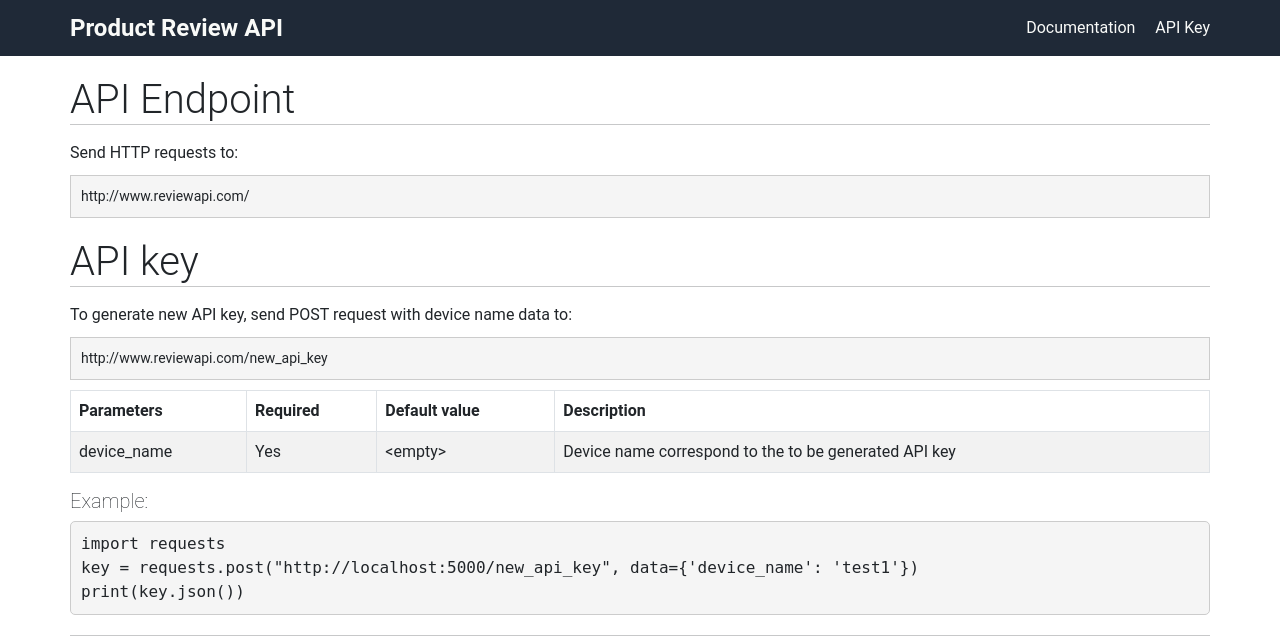
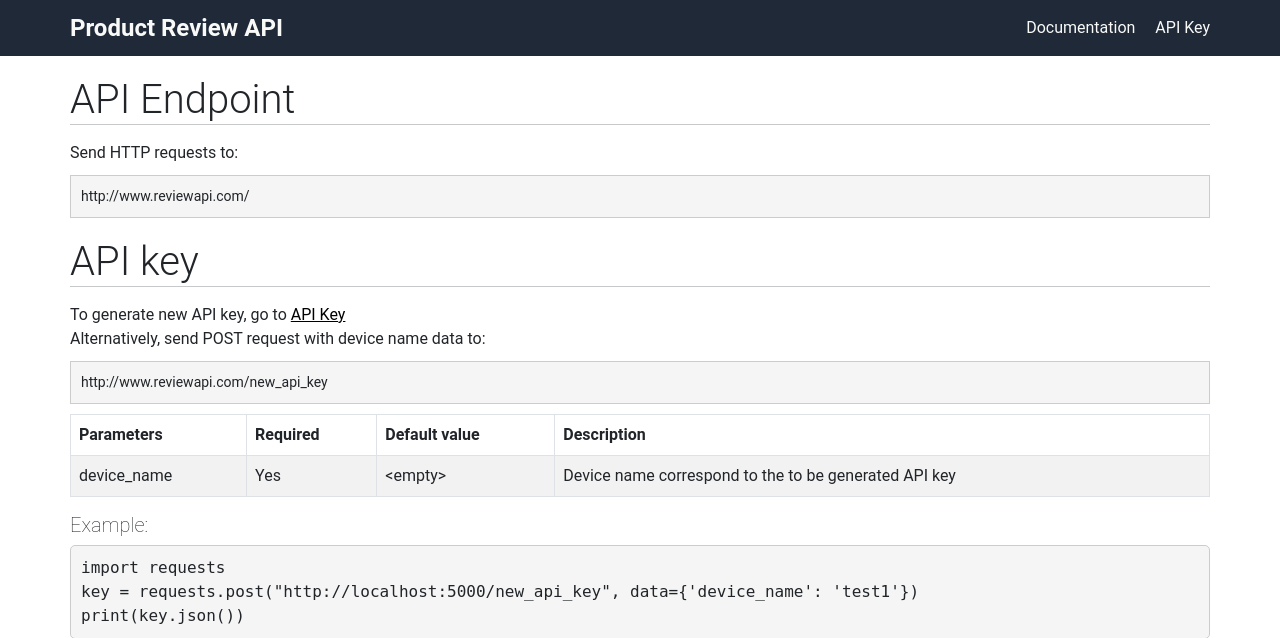
Before and after one commit to scinerd68/ProductReviewAPI, a Flask app: page /doc in a window 1280 px wide. Shown: the top 638 px of the page. Run offline with Flask 2, Linux system fonts and the light colour scheme.

Commit message:
Add warning to generate API key and add link to generate API key to doc

```diff
--- a/app.py
+++ b/app.py
@@ -1,3 +1,4 @@
+from logging import warning
 from flask import Flask, render_template, request
 from flask_restful import Resource, Api
 from scrape.LazadaScraping import scrape_lazada, scrape_lazada_by_product
@@ -39,15 +40,15 @@ def api_key():
     if request.method == 'POST':
         device_name = request.form.get('device_name')
         if DeviceModel.find_by_name(device_name=device_name):
-            return {'message': f'A device with name {device_name} already exists.'}, 400
+            return render_template('generate_key.html', warning="Device name already existed! Please choose another name.")
 
         new_device = DeviceModel(
             device_name=device_name,
         )
         new_device.save_to_db()
         api_key = new_device.device_key
-        return render_template('generate_key.html', key=api_key)
-    return render_template('generate_key.html', key=None)
+        return render_template('generate_key.html', key=api_key, warning=None)
+    return render_template('generate_key.html', key=None, warning=None)
 
 
 def get_cache_path(type, query, site):
--- a/static/style2.css
+++ b/static/style2.css
@@ -87,3 +87,8 @@ h2 {
     padding: 10px;
     margin-bottom: 20px;
 }
+
+#doc-link {
+    color: black;
+    text-decoration: underline;
+}
--- a/templates/documentation.html
+++ b/templates/documentation.html
@@ -28,7 +28,8 @@
     <!-- API key -->
     <h1>API key</h1>
     <hr>
-    <div>To generate new API key, send POST request with device name data to:</div>
+    <div>To generate new API key, go to <a href="/api_key" id="doc-link">API Key</a></div>
+    <div>Alternatively, send POST request with device name data to:</div>
     <div class="url">http://www.reviewapi.com/new_api_key</div>
 
     <table class="table table-striped table-bordered">
```
Also changed, not shown: static/style3.css (+10 -0 lines), templates/generate_key.html (+9 -3 lines), db.sqlite3.
